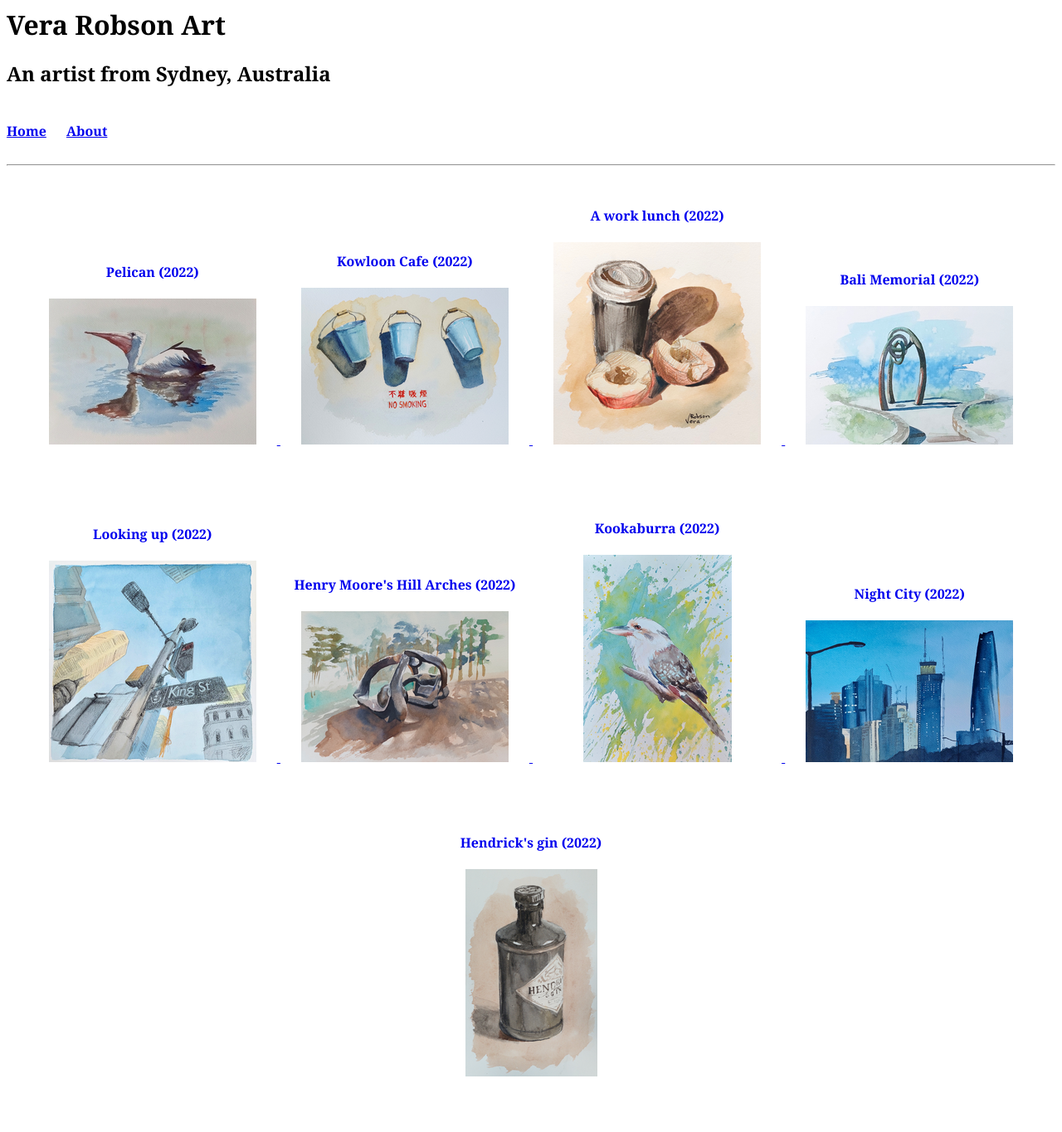
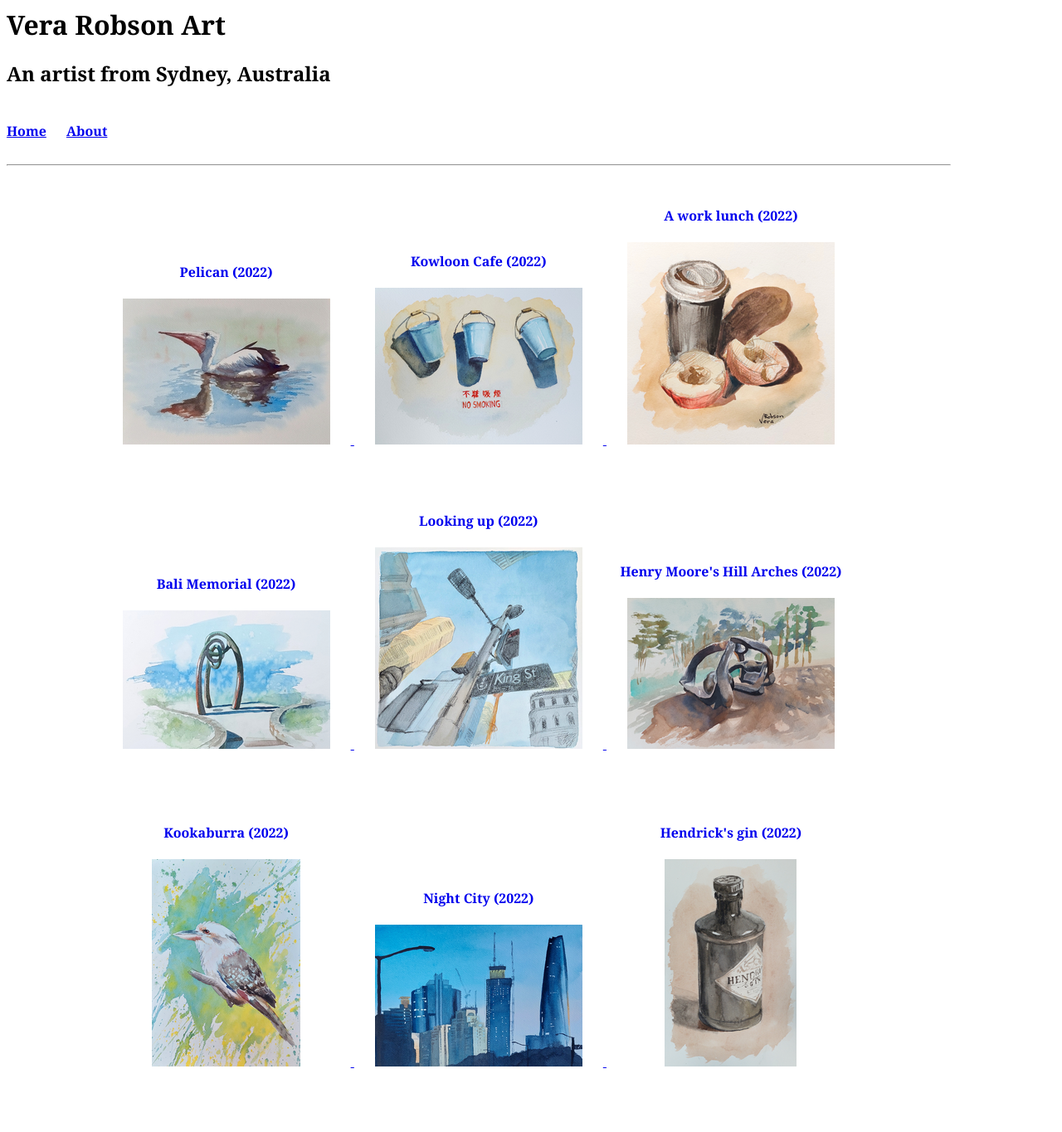
Before and after one commit to verarobsonart/verarobsonart.github.io, a Jekyll site: the page built from test.md, in a window 1280 px wide. Shown: the whole page at 83% size. Built offline with Jekyll 4.4.1, drawn with Linux system fonts in a browser that asks for light colours; before the commit the page ends 1303 px from its top, so only the background shows below that.

Commit message:
Update styles.css

```diff
--- a/assets/css/styles.css
+++ b/assets/css/styles.css
@@ -3,5 +3,5 @@ body {
 }
 
 .containermain {
-  font-face: bold;
+  width: 90%;
 }
```
